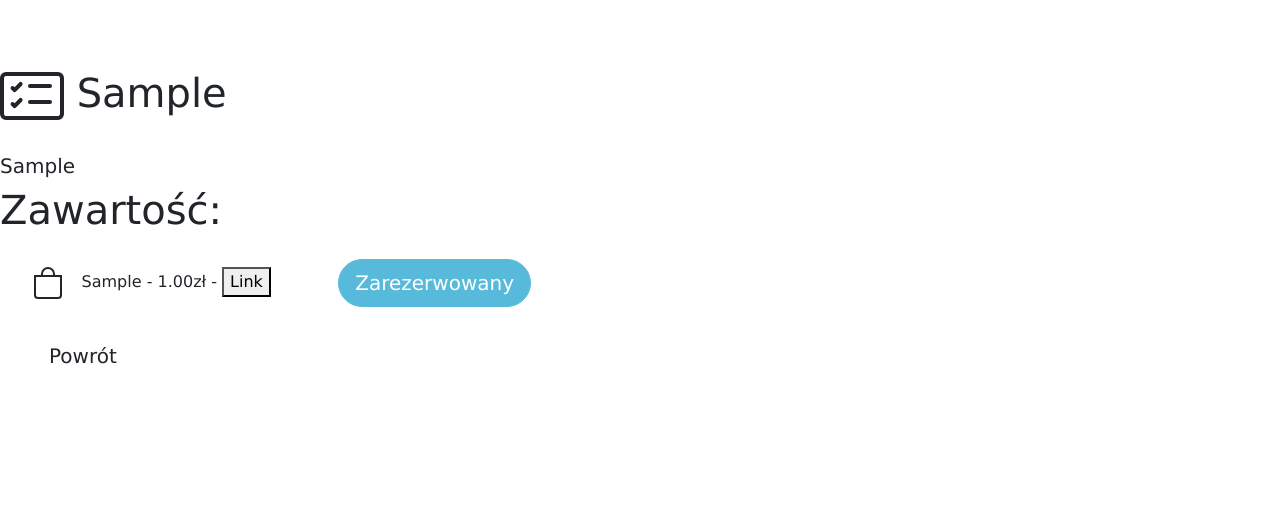
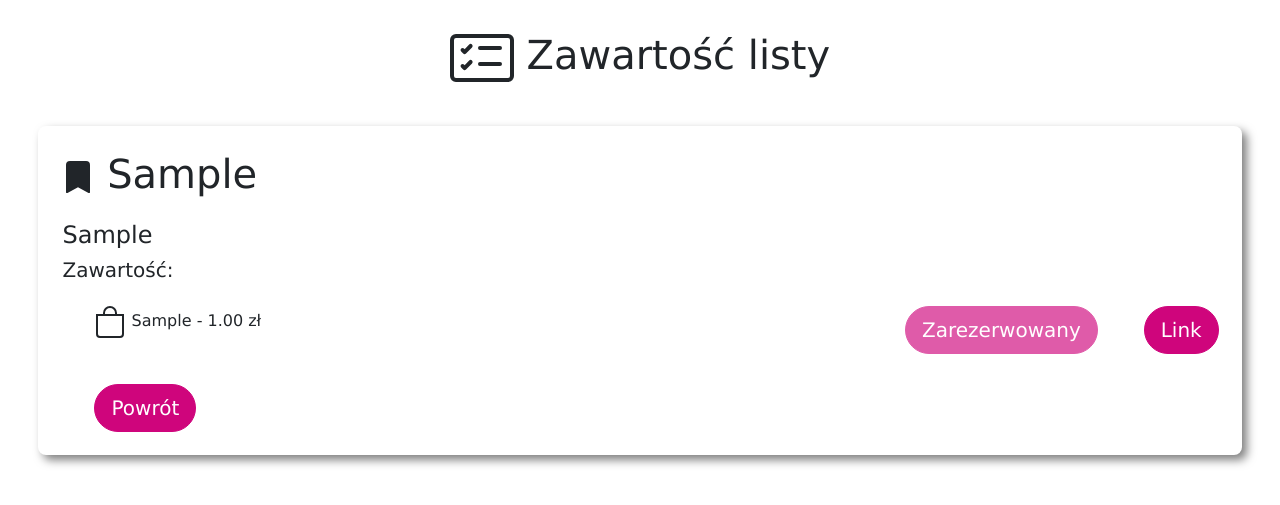
Before and after one commit to cninja5/AplikacjaWebowa, a Django app: page /specificList/1/ in a window 1280 px wide. Shown: the part 102-607 px from the top of the page. Run offline with Django 4.2, Linux system fonts and the light colour scheme; tables that the repository leaves empty hold one stand-in row (values such as "Sample post").

Commit message:
Poprawki wyglądowe dla opcji wyświetl listę : dla naszych list i znajomego (mySpecificList)

```diff
--- a/WishLists/templates/mySpecificList.html
+++ b/WishLists/templates/mySpecificList.html
@@ -1,22 +1,33 @@
 {% extends "main/base.html" %}
 
 {% block content %}
-<div class="form-container">
-    <h1 class="witaj2">
-        <svg xmlns="http://www.w3.org/2000/svg" width="64" height="64" fill="currentColor" class="bi bi-card-checklist"
+
+
+<h1 class="pageTitle">
+    <svg xmlns="http://www.w3.org/2000/svg" width="64" height="64" fill="currentColor"
+         class="bi bi-card-checklist"
          viewBox="0 0 16 16">
         <path d="M14.5 3a.5.5 0 0 1 .5.5v9a.5.5 0 0 1-.5.5h-13a.5.5 0 0 1-.5-.5v-9a.5.5 0 0 1 .5-.5zm-13-1A1.5 1.5 0 0 0 0 3.5v9A1.5 1.5 0 0 0 1.5 14h13a1.5 1.5 0 0 0 1.5-1.5v-9A1.5 1.5 0 0 0 14.5 2z"/>
         <path d="M7 5.5a.5.5 0 0 1 .5-.5h5a.5.5 0 0 1 0 1h-5a.5.5 0 0 1-.5-.5m-1.496-.854a.5.5 0 0 1 0 .708l-1.5 1.5a.5.5 0 0 1-.708 0l-.5-.5a.5.5 0 1 1 .708-.708l.146.147 1.146-1.147a.5.5 0 0 1 .708 0M7 9.5a.5.5 0 0 1 .5-.5h5a.5.5 0 0 1 0 1h-5a.5.5 0 0 1-.5-.5m-1.496-.854a.5.5 0 0 1 0 .708l-1.5 1.5a.5.5 0 0 1-.708 0l-.5-.5a.5.5 0 0 1 .708-.708l.146.147 1.146-1.147a.5.5 0 0 1 .708 0"/>
     </svg>
+    Zawartość listy
+</h1>
+
+<div class="mySpecificListBox">
+    <div class="mySpecificListTitleBox">
+        <h1 class="mySpecificListTitle">
+            <svg xmlns="http://www.w3.org/2000/svg" width="32" height="32" fill="currentColor" class="bi bi-bookmark-fill"
+                 viewBox="0 0 16 16">
+                <path d="M2 2v13.5a.5.5 0 0 0 .74.439L8 13.069l5.26 2.87A.5.5 0 0 0 14 15.5V2a2 2 0 0 0-2-2H4a2 2 0 0 0-2 2"/>
+            </svg>
+
             {{ tytul }}
         </h1>
-    <h5>
-        {{ opis }}
-    </h5>
-    <h1 class="wyrownanieDoLewej">Zawartość:</h1>
-
-    <div id="zawartosc">
+        <h4>{{ opis }}</h4>
+        <h5>Zawartość:</h5>
+    </div>
     {% if zawartosc_listy %}
+    <div class="mySpecificListElementsInListBox">
         <ul>
             {% for prezent in zawartosc_listy %}
             <li>
@@ -24,20 +35,37 @@
                      viewBox="0 0 16 16">
                     <path d="M8 1a2.5 2.5 0 0 1 2.5 2.5V4h-5v-.5A2.5 2.5 0 0 1 8 1m3.5 3v-.5a3.5 3.5 0 1 0-7 0V4H1v10a2 2 0 0 0 2 2h10a2 2 0 0 0 2-2V4zM2 5h12v9a1 1 0 0 1-1 1H3a1 1 0 0 1-1-1z"/>
                 </svg>
-                <span class="elementLista">   {{ prezent.nazwaPrezentu }} - {{ prezent.cenaPrezentu|floatformat:2 }}zł -
+                <span class="mySpecificListSpan">   {{ prezent.nazwaPrezentu }} - {{ prezent.cenaPrezentu|floatformat:2 }} zł
                     {% if prezent.linkDoPrezentu %}
-                        <a href="{{ prezent.linkDoPrezentu }}"><button>Link</button></a>
+                        <a href="{{ prezent.linkDoPrezentu }}">
+                            <button class="btn btn-lg rounded-pill mySpecificListButtonLinkOnPresent">
+                                Link
+                            </button>
+                        </a>
                     {% else %}
-                        <a href="{{ prezent.linkDoPrezentu }}"><button disabled>Link</button></a>
+                        <a href="{{ prezent.linkDoPrezentu }}">
+                            <button disabled class=" btn btn-lg rounded-pill mySpecificListButtonLinkOnPresent">
+                                Link
+                            </button>
+                        </a>
                     {% endif %}
                     {% if request.user.id != ownerId %}
                         {% if prezent.loginRezerwacji.id == null %}
-                            <a href="make-reservation/{{ prezent.id }}"><button class="btn btn-lg rounded-pill przyciskWelcome">Zarezerwuj</button></a>
+                            <a href="make-reservation/{{ prezent.id }}">
+                                <button class="btn btn-lg rounded-pill mySpecificListButtonsReserved">
+                                    Zarezerwuj
+                                </button>
+                            </a>
                         {% elif prezent.loginRezerwacji.id == request.user.id %}
-                            <a href="cancel-reservation/{{ prezent.id }}"><button
-                                    class="btn btn-lg rounded-pill przyciskWelcome">Anuluj rezerwację</button></a>
+                            <a href="cancel-reservation/{{ prezent.id }}">
+                                <button class="btn btn-lg rounded-pill mySpecificListButtonsReservedCancel">
+                                    Anuluj rezerwację
+                                </button>
+                            </a>
                         {% else %}
-                            <button class="btn btn-lg rounded-pill przyciskWelcome" disabled>Zarezerwowany</button>
+                            <button class="btn btn-lg rounded-pill mySpecificListButtonsReserved" disabled>
+                                Zarezerwowany
+                            </button>
                         {% endif %}
                     {% endif %}
                 </span>
@@ -45,31 +73,33 @@
             {% endfor %}
             {% if request.user.id == ownerId %}
             <a href="/myLists/">
-                <button type="submit" class="btn btn-lg rounded-pill createListFormR">Powrót</button>
+                <button type="submit" class="btn btn-lg rounded-pill mySpecificListButtonsBack">Powrót</button>
             </a>
             {% else %}
             <a href="/friendsLists/">
-                <button type="submit" class="btn btn-lg rounded-pill createListFormR">Powrót</button>
+                <button type="submit" class="btn btn-lg rounded-pill mySpecificListButtonsBack">Powrót</button>
             </a>
             {% endif %}
         </ul>
+    </div>
     {% else %}
-        <p class="elementLista">
-        <div id="brakList">
+    <div class="mySpecificListNoneElementsOnList text-center">
         <h1>Brak dostępnych prezentów.</h1>
         {% if request.user.id == ownerId %}
         <h1>Zedytuj listę, aby dodać prezenty!</h1>
         <br>
-            <form method="POST" action="{% url 'addPresents' numerListy %}">
+        <form method="POST" action="{% url 'add_present' numerListy %}">
             {% csrf_token %}
-                <button class="btn rounded-pill btn-lg przyciskWelcome ">Dodaj prezenty</button>
+            <button class="btn rounded-pill btn-lg mySpecificListButtonNoneOnList ">Dodaj prezenty</button>
         </form>
+
+    </div>
+
     {% endif %}
-        </div>
-        </p>
+
     {% endif %}
 
 </div>
-</div>
+
 
 {% endblock %}
--- a/WishLists/views.py
+++ b/WishLists/views.py
@@ -19,7 +19,7 @@ def createList(request):
             new_list.save()
             idList = new_list.id
 
-        return redirect('/addPresents/' + str(idList) + '/')
+        return redirect('/edit-list/' + str(idList) + '/')
     else:
         form = ListyForm()
     return render(request, 'createList.html', {'form': form})
--- a/static/css/style.css
+++ b/static/css/style.css
@@ -762,3 +762,134 @@ td .text-center h5{
     margin-left: 3%;
     margin-right: 3%;
 }
+
+/*  mySpecificList.html       */
+
+.mySpecificListBox{
+    width:70%
+    padding: 3%;
+    margin-top: 2%;
+    margin-left: 3%;
+    margin-right: 3%;
+    margin-bottom: 3%;
+    box-shadow: 5px 5px 10px rgba(0,0,0,0.5);
+    border-radius: 0.5rem;
+    background: #fff;
+}
+
+.mySpecificListSpan{
+    margin-top:1%;
+}
+
+.mySpecificListButtonsReserved{
+    background-color: #cf057c;
+    color: white;
+    border: 1px solid #cf057c;
+    margin-right:4%;
+    float:right;
+}
+
+
+.mySpecificListButtonsReserved:hover{
+    background-color: #023E8A;
+    color: white;
+    border: 1px solid #023E8A;
+}
+
+.mySpecificListButtonsReservedCancel{
+    background-color: #023E8A;
+    color: white;
+    border: 1px solid #023E8A;
+    margin-right:4%;
+    float:right;
+}
+
+.mySpecificListButtonsReservedCancel{
+    background-color: #023E8A;
+    color: white;
+    border: 1px solid #023E8A;
+    margin-right:4%;
+    float:right;
+}
+
+.mySpecificListButtonsReservedCancel:hover{
+    background-color: #023E8A;
+    color: white;
+}
+
+.mySpecificListButtonsBack{
+    background-color: #cf057c;
+    color: white;
+    border: 1px solid #cf057c;
+    margin-top:2%;
+    margin-bottom: 2%;
+}
+
+.mySpecificListButtonsBack:hover{
+    background-color: #023E8A;
+    color: white;
+    border: 1px solid #023E8A;
+}
+
+.mySpecificListButtonNoneOnList{
+    background-color: #cf057c;
+    color: white;
+    border: 1px solid #cf057c;
+    margin-bottom: 4%;
+    margin-top: 2%;
+}
+
+.mySpecificListButtonNoneOnList:hover{
+    background-color: #023E8A;
+    color: white;
+    border: 1px solid #023E8A;
+}
+
+.mySpecificListButtonLinkOnPresent{
+    background-color: #cf057c;
+    color: white;
+    border: 1px solid #cf057c;
+    margin-right:2%;
+    float:right;
+}
+
+.mySpecificListButtonLinkOnPresent:hover{
+    background-color: #023E8A;
+    color: white;
+    border: 1px solid #023E8A;
+}
+
+.mySpecificListNoneElementsOnList{
+    margin-left:2%;
+    margin-bottom: 2%;
+    margin-right: 2%
+    margin-top:3%;
+}
+
+.mySpecificListElementsInListBox{
+    margin-left:2%;
+    margin-bottom: 2%;
+    margin-right: 2%
+    margin-top:3%;
+
+}
+.mySpecificListTitleBox{
+    margin-top:3%;
+    margin-left:2%;
+    margin-bottom: 2%;
+    margin-right: 2%;
+    padding-top: 2%;
+
+}
+.mySpecificListTitle{
+    margin-bottom:2%;
+}
+
+.mySpecificListElementsInListBox ul{
+    list-style:none;
+}
+
+.mySpecificListElementsInListBox ul li{
+    margin-top:2%;
+    margin-bottom:2%;
+}
```
Lines whose indentation alone changed are shown as unchanged.
